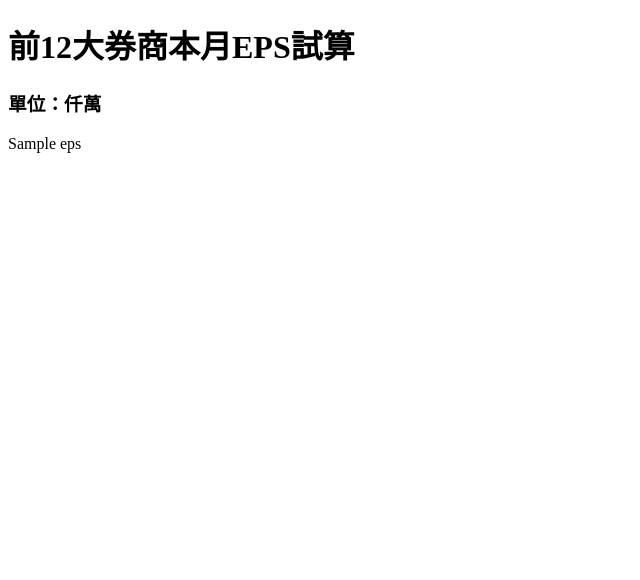
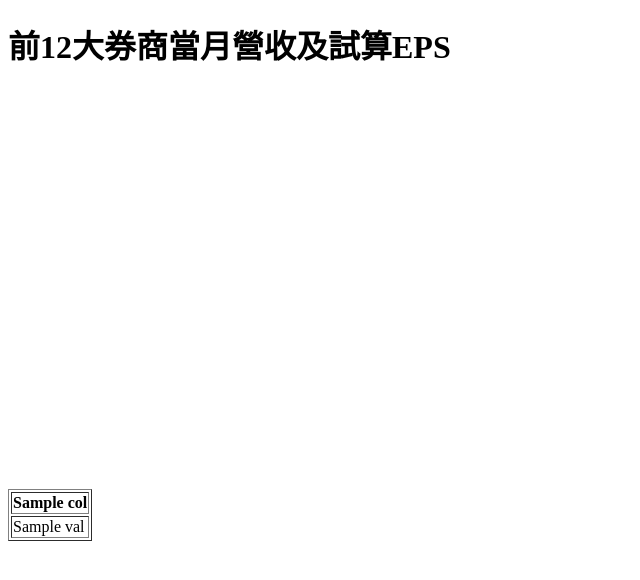
Before and after one commit to peiyi523/django_work_flask, a Flask app: template templates/eps.html in a window 1280 px wide; the page is wider, and only the part inside the window is pictured. Shown: the top 580 px of that part, without its empty margins (0-640 px from the left). Run offline with Flask 3, Linux system fonts and the light colour scheme; the template is opened without the code that fills it: most values are stand-ins (such as "Sample title", 1, 10 or a date in 2020); data that the repository does not hold is empty; parts of the project's set-up code (start-up, migrations or seed data) failed here and were passed over; some libraries are stand-ins or nearby versions.

Commit message:
使用echarts完成當月eps試算柱狀圖繪製

```diff
--- a/main.py
+++ b/main.py
@@ -1,13 +1,33 @@
 from flask import Flask, render_template
 from datetime import datetime
+from eps import get_eps
+import json
 
 app = Flask(__name__)
 
 
-@app.route("/")
-def get_eps():
-    eps = {"元大證券": {"資本額": "659", "2月稅後損益 ": "12", "2月稅後EPS": "0.179"}}
-    return render_template("eps.html", eps=eps)
+@app.route("/current-EPS-charts")
+def current_EPS_charts():
+    return render_template("eps.html")
 
 
+@app.route("/current-EPS-data", methods=["GET"])  # 如果是很私密的資料要改成POST
+def current_EPS_data():
+    columns, values = get_eps()
+    company = [value[0] for value in values]
+    current_EPS = [value[6] for value in values]
+    result = json.dumps(
+        {"company": company, "current_EPS": current_EPS}, ensure_ascii=False
+    )
+    return result
+
+
+@app.route("/")
+def eps_table():
+    columns, values = get_eps()
+    # print(columns, values)
+    return render_template("eps.html", columns=columns, values=values)
+
+
+print(current_EPS_data())
 app.run(debug=True)
--- a/templates/eps.html
+++ b/templates/eps.html
@@ -5,12 +5,82 @@
     <meta charset="UTF-8">
     <meta name="viewport" content="width=device-width, initial-scale=1.0">
     <title>前12大券商EPS試算</title>
+    <script src="https://cdnjs.cloudflare.com/ajax/libs/jquery/3.7.1/jquery.min.js"></script>
+    <!-- 問老師:1.如果資料來源是從資料庫或讀取文檔，是不是也要引用jquery？引用jquery的目的是因為要使用ajax寫法嗎?
+                2.如果title要依據圖表資料的不同，用動態取可行嗎? -->
+    <script src="https://cdnjs.cloudflare.com/ajax/libs/echarts/5.5.0/echarts.min.js"></script>
 </head>
 
 <body>
-    <h1>前12大券商本月EPS試算</h1>
-    <h3>單位：仟萬</h3>
-    {{eps}}
+    <h1>前12大券商當月營收及試算EPS</h1>
+    <!-- <h3>單位：仟萬</h3> -->
+    <div id="main" style="width: 1600px;height:400px;"></div>
+    <script>
+        // 取得主繪製區塊
+        const myChart = echarts.init(document.getElementById('main'));
+        // 呼叫後端資料跟繪製
+        drawEPS();
+        // 取得後端資料
+        function drawEPS() {
+            $.ajax(
+                {
+                    url: "/current-EPS-data",
+                    type: "GET",
+                    dataType: "json",
+                    success: (result) => {
+                        // console.log(result);
+                        // 繪製對應區塊並給予必要參數
+                        drawChat(myChart, "當月試算EPS", "本月稅後EPS", result["company"], result["current_EPS"])
+                    }
+                }
+            )
+        }
+        function drawChat(chart, title, legend, xData, yData) {
+            // 指定圖表的配置項目和數據
+            let option = {
+                title: {
+                    text: title
+                },
+                tooltip: {},
+                legend: {
+                    data: legend
+                },
+                xAxis: {
+                    data: xData
+                },
+                yAxis: {},
+                series: [
+                    {
+                        name: legend,
+                        type: 'bar',
+                        data: yData
+                    }
+                ]
+            };
+            // 使用剛指定的配置項目和數據顯示圖表。
+            chart.setOption(option);
+        }
+
+    </script>
+
+    <table border="1">
+        <thead>
+            <tr>
+                {% for col in columns %}
+                <th>{{col}}</th>
+                {% endfor %}
+            </tr>
+        </thead>
+        <tbody>
+            {% for value in values %}
+            <tr>
+                {% for val in value %}
+                <td>{{val}}</td>
+                {% endfor %}
+            </tr>
+            {% endfor %}
+        </tbody>
+    </table>
 </body>
 
 </html>
```
